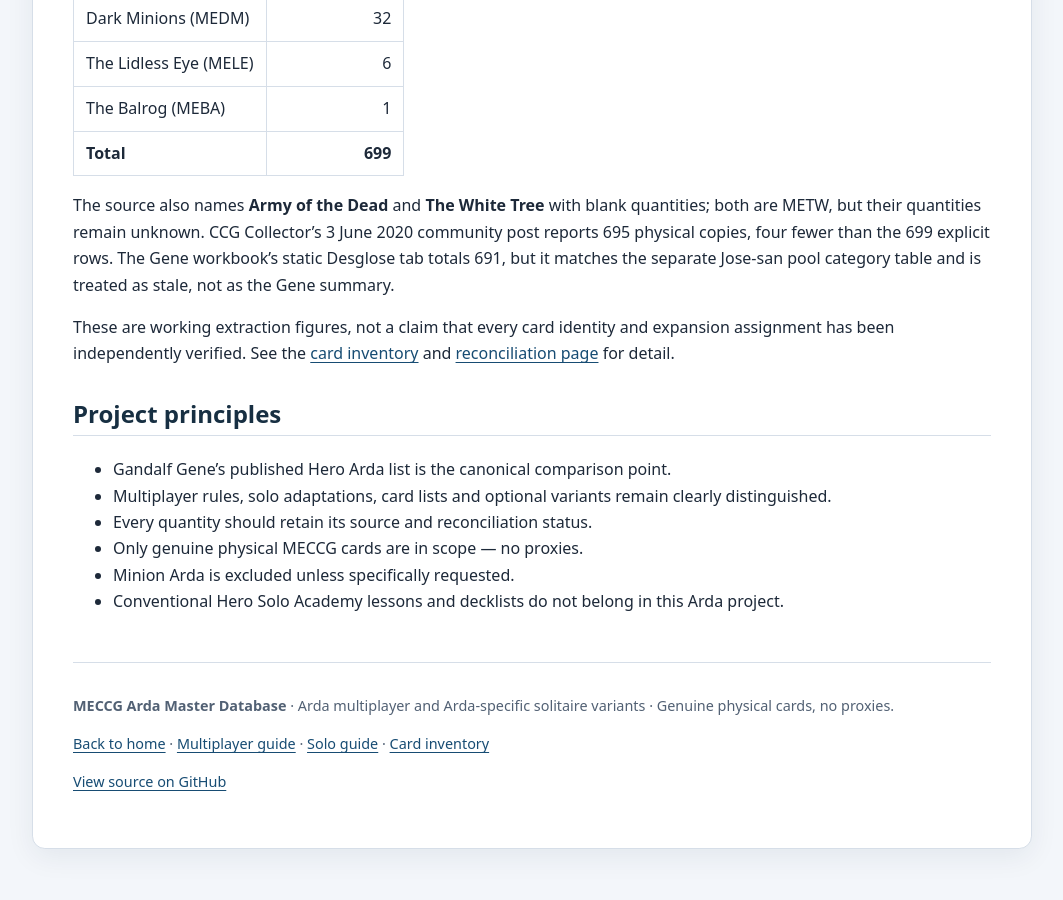
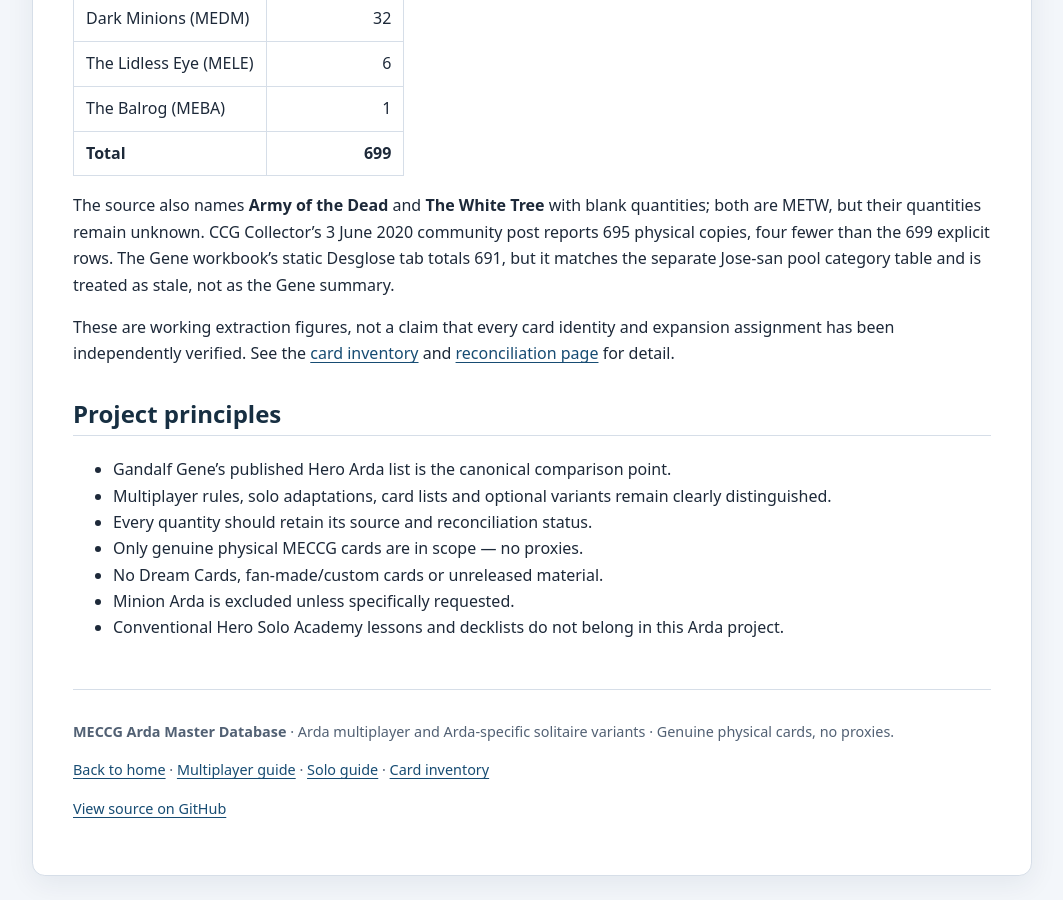
Before and after one commit to JamSpot/meccg-arda-master-database, a Jekyll site: the page built from index.md, in a window 1280 px wide and 900 px high, scrolled down 2616 px. Shown: the whole window, without its empty margins (108-1171 px from the left). Built offline with Jekyll 4.4.1, drawn with Linux system fonts in a browser that asks for light colours; before the commit the page ends 3489 px from its top, so only the background shows below that.

Commit message:
Clarify Arda site scope

```diff
--- a/index.md
+++ b/index.md
@@ -98,5 +98,6 @@ These are working extraction figures, not a claim that every card identity and e
 - Multiplayer rules, solo adaptations, card lists and optional variants remain clearly distinguished.
 - Every quantity should retain its source and reconciliation status.
 - Only genuine physical MECCG cards are in scope — no proxies.
+- No Dream Cards, fan-made/custom cards or unreleased material.
 - Minion Arda is excluded unless specifically requested.
 - Conventional Hero Solo Academy lessons and decklists do not belong in this Arda project.
```
